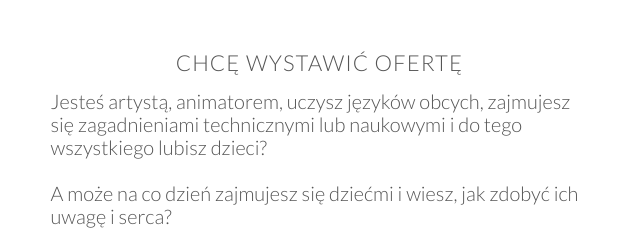
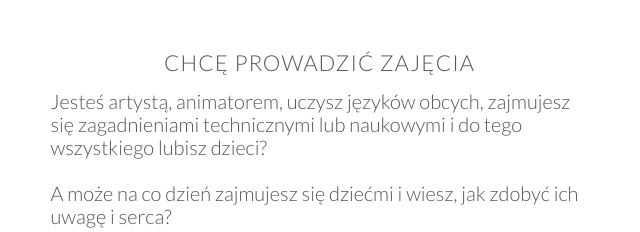
Before and after one commit to zumoskala/Hack-the-Crisis-Tech-for-Good, a plain HTML site: page index.html in a window 1280 px wide. Shown: the part 1386-1618 px from the top of the page, 610-1250 px from the left. Drawn offline with nearby package versions, Linux system fonts and the light colour scheme.

Commit message:
Update index.html

```diff
--- a/index.html
+++ b/index.html
@@ -70,7 +70,7 @@
 
                     </div>
                 <div class="col span-1-of-2 box">
-                    <h3>Chcę wystawić ofertę</h3>
+                    <h3>Chcę prowadzić zajęcia</h3>
                     Jesteś artystą, animatorem, uczysz języków obcych, zajmujesz się zagadnieniami technicznymi lub naukowymi i do tego wszystkiego lubisz dzieci? <br><br> A może na co dzień zajmujesz się dziećmi i wiesz, jak zdobyć ich uwagę i serca? <br><br>
 
                     Dodaj swoje zajęcia on-line do bazy i dziel się swoim entuzjazmem z najmłodszymi!
```
